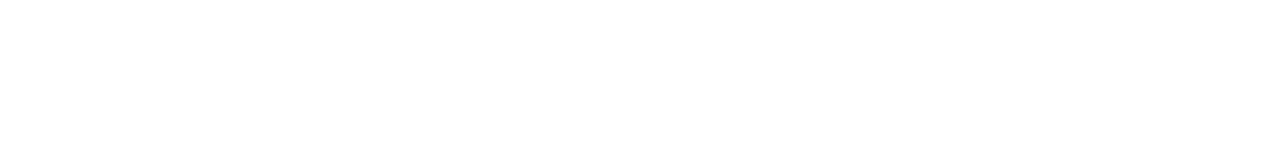
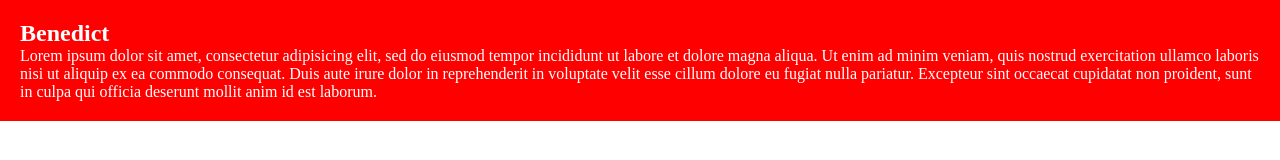
Before and after one commit to Benwaz78/assignment_remote, a plain HTML site: page index.html in a window 1280 px wide. Drawn offline with Linux system fonts and the light colour scheme.

Commit message:
Some changes

```diff
--- a/css/style.css
+++ b/css/style.css
@@ -0,0 +1,15 @@
+*{
+	padding: 0;
+	margin:0;
+	box-sizing: border-box;
+}
+
+section{
+	padding: 20px;
+}
+
+
+#ben{
+	background: red;
+	color:white;
+}
--- a/index.html
+++ b/index.html
@@ -8,5 +8,17 @@
 </head>
 <body>
 
+	<section id="ben">
+		<h2>Benedict</h2>
+		<p>
+			Lorem ipsum dolor sit amet, consectetur adipisicing elit, sed do eiusmod
+			tempor incididunt ut labore et dolore magna aliqua. Ut enim ad minim veniam,
+			quis nostrud exercitation ullamco laboris nisi ut aliquip ex ea commodo
+			consequat. Duis aute irure dolor in reprehenderit in voluptate velit esse
+			cillum dolore eu fugiat nulla pariatur. Excepteur sint occaecat cupidatat non
+			proident, sunt in culpa qui officia deserunt mollit anim id est laborum.
+		</p>
+	</section>
+
 </body>
 </html>
```
